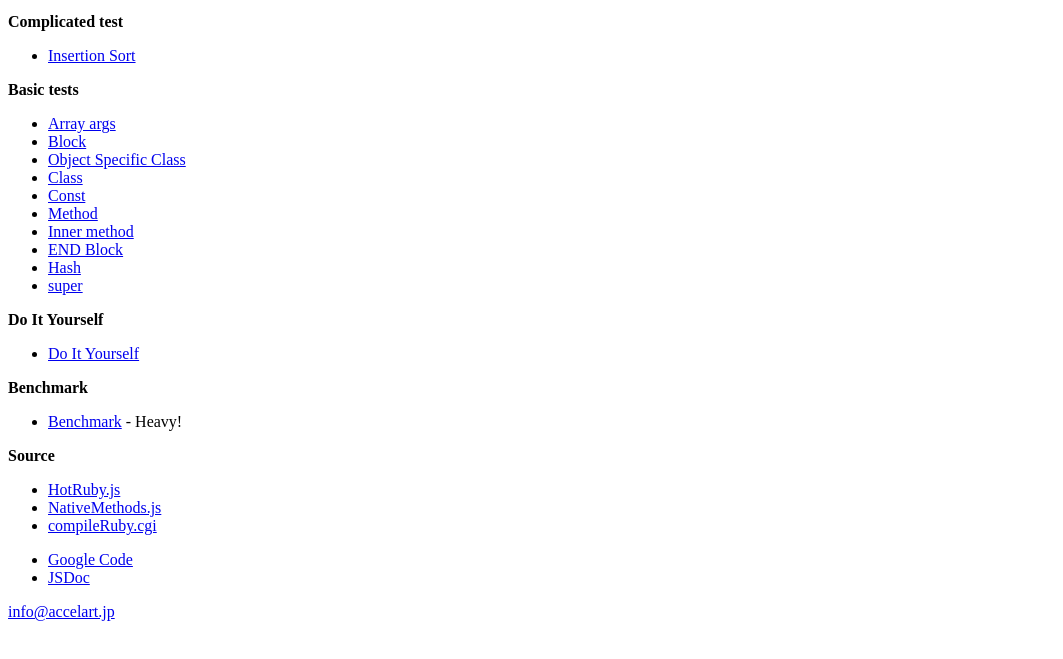
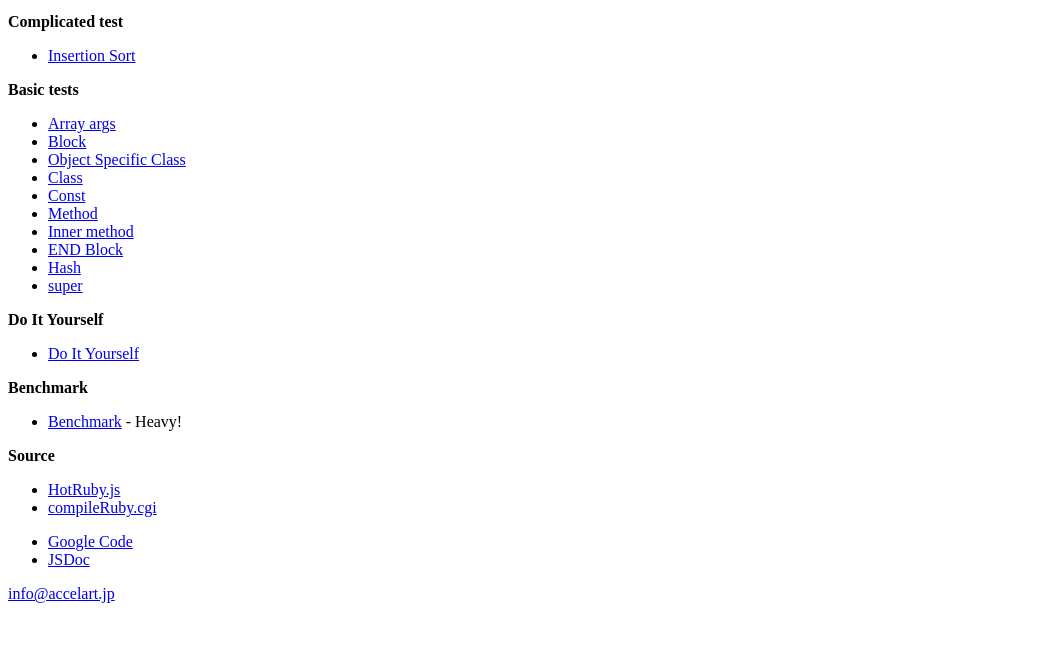
Before and after one commit to oneup/hotruby, a plain HTML site: page web/index.html in a window 1280 px wide. Shown: the part 123-782 px from the top of the page, without its empty margins (0-1063 px from the left). Drawn offline with Linux system fonts and the light colour scheme.

Commit message:
git-svn-id: http://hotruby.googlecode.com/svn/trunk@23 4fb8041d-b042-0410-9571-f50be27af959

```diff
--- a/web/index.html
+++ b/web/index.html
@@ -52,7 +52,6 @@
 	<div>
 		<ul>
 			<li><a href="js/HotRuby.js">HotRuby.js</a></li>
-			<li><a href="js/NativeMethods.js">NativeMethods.js</a></li>
 			<li><a href="compileRuby_cgi">compileRuby.cgi</a></li>
 		</ul>
 		<ul>
```
